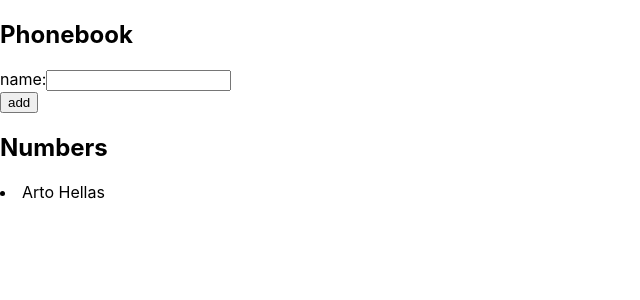
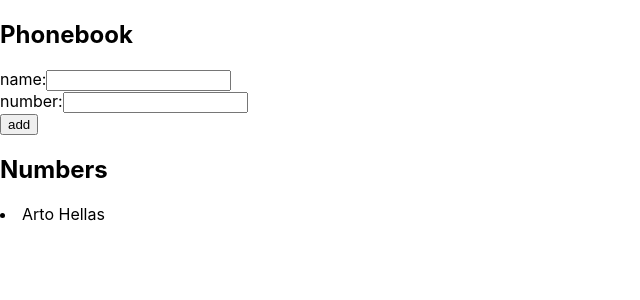
Before and after one commit to anavalo/FullStack2020, a React (Create React App) app in the folder part2/phonebook/: page / in a window 1280 px wide. Shown: the top 300 px of the page, without its empty margins (0-640 px from the left). Built offline with nearby package versions, Linux system fonts and the light colour scheme.

Commit message:
Part3 completed

```diff
--- a/part2/phonebook/src/App.js
+++ b/part2/phonebook/src/App.js
@@ -2,8 +2,9 @@ import React, { useState } from 'react'
 import Name from './components/Name'
 
 const App = () => {
-  const [ persons, setPersons] = useState([{name: 'Arto Hellas', id:1}])
+  const [ persons, setPersons] = useState([{name: 'Arto Hellas', id:1, num: parseInt('040123554')}])
   const [ newName, setNewName ] = useState('')
+  const [ newNum, setNewNum] = useState('')
 
   const handleInputChange = (event) =>{
     (Object.values(persons).some(d => d.name === event.target.value))?
@@ -12,15 +13,21 @@ const App = () => {
     setNewName(event.target.value)
   }
 
+  const handleNumberChange = (event)=>{
+    setNewNum(event.target.value)
+  }
+
   const addName = (event) =>{
     event.preventDefault()
     const nameObject = {
       name: newName,
-      id: persons.length+1
+      id: persons.length+1,
+      num: newNum
     }
 
     setPersons(persons.concat(nameObject))
     setNewName('')
+    setNewNum('')
 
   }
 
@@ -34,6 +41,9 @@ const App = () => {
         <div>name:
           <input value={newName} onChange={handleInputChange}>
           </input>
+          <div>number:
+            <input value={newNum} onChange={handleNumberChange}></input>
+          </div>
         </div>
         <button type="submit">add</button>
       </form>
```
